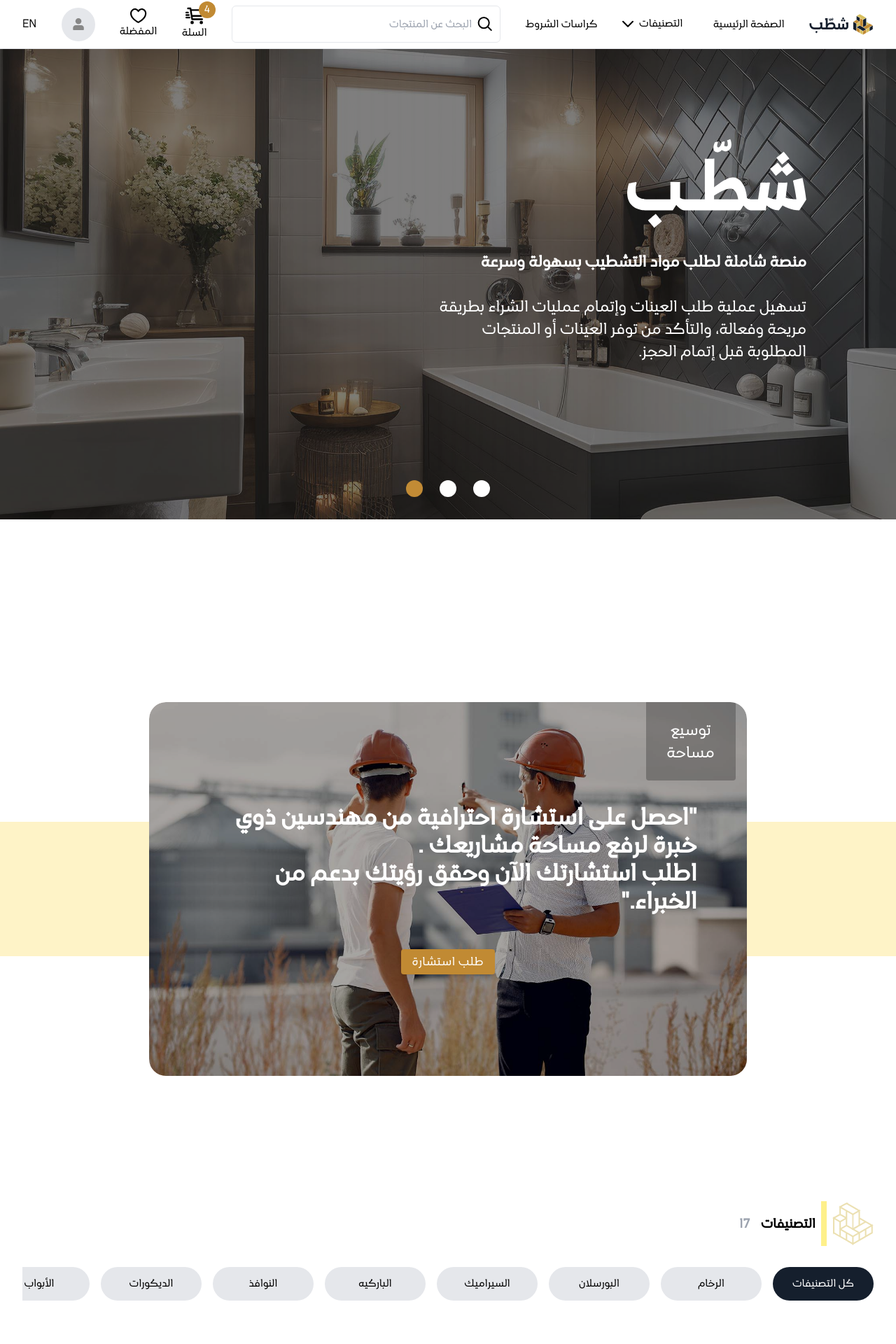
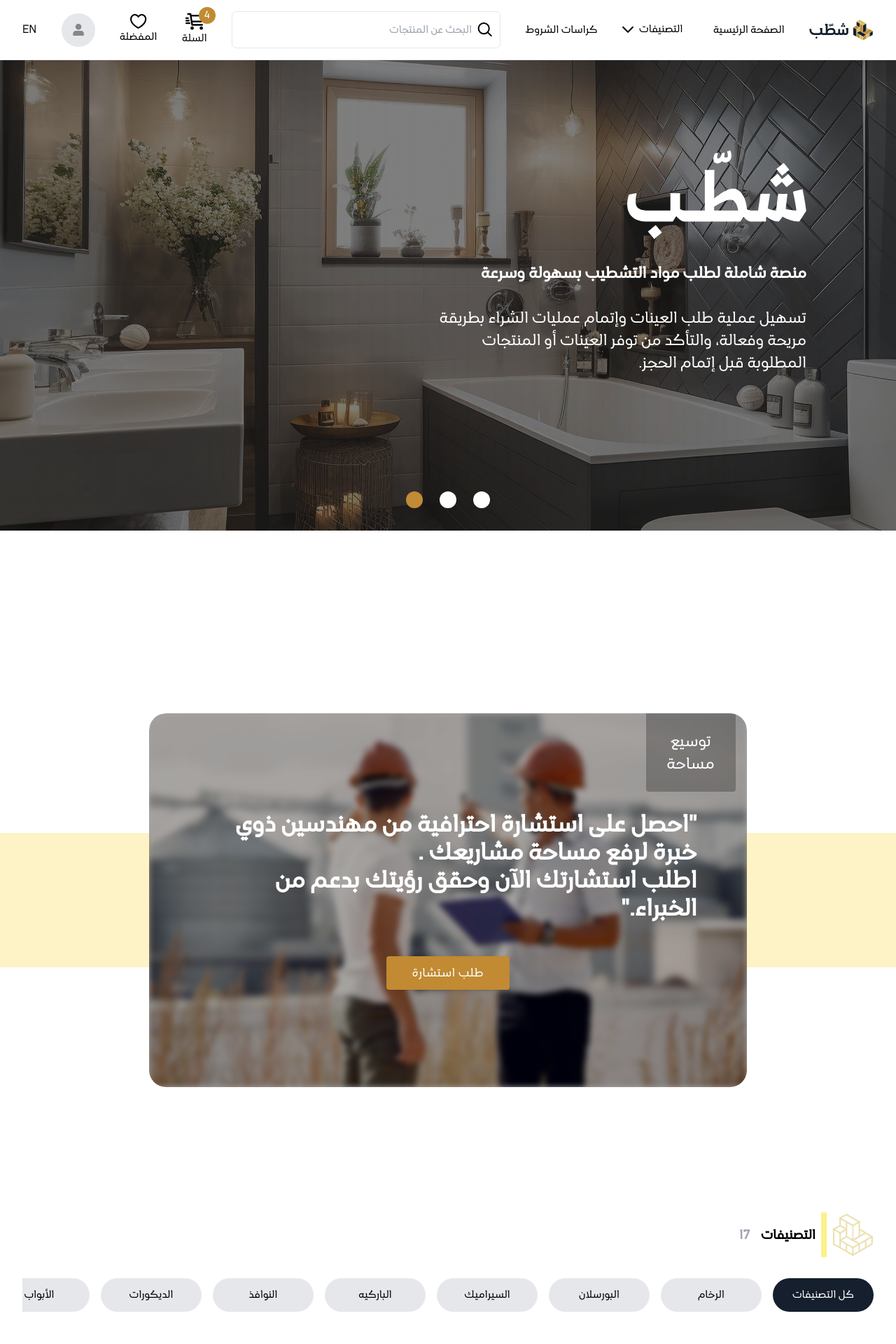
Before and after one commit to georgynejmeh/shattib-reactjs-no-http, a React (Vite) app: page /home in a window 1280 px wide. Shown: the top 1920 px of the page at 70% size. Built offline with nearby package versions, Linux system fonts and the light colour scheme.

Commit message:
navbar - banner ui fix

```diff
--- a/src/components/BannerButton.tsx
+++ b/src/components/BannerButton.tsx
@@ -18,12 +18,12 @@ const BannerButton = () => {
         </div>
         <br />
         <br />
-        <div className="shadow">
+        <div className="flex w-44 h-12 shadow">
           <ButtonGold>طلب استشارة</ButtonGold>
         </div>
       </div>
       <img
-        className="w-full h-full object-cover absolute opacity-100"
+        className="w-full h-full object-cover absolute opacity-100 blur-sm"
         src={expandCoverImg03}
         alt=""
       />
--- a/src/components/NavBar.tsx
+++ b/src/components/NavBar.tsx
@@ -12,7 +12,7 @@ import {
 const NavBar = () => {
   // const { setIsShownEngineerRequestModal } = useEngineerRequest();
   return (
-    <nav className="flex items-center justify-between border-b py-2 px-8">
+    <nav className="flex items-center justify-between border-b py-4 px-8">
       <img src={shattibLogoRow} alt="" />
       <Link to={"/home"}>
         <span>الصفحة الرئيسية</span>
```
